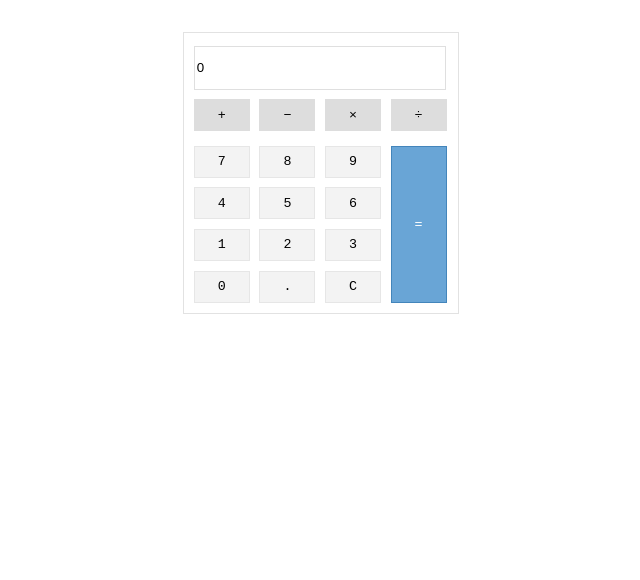
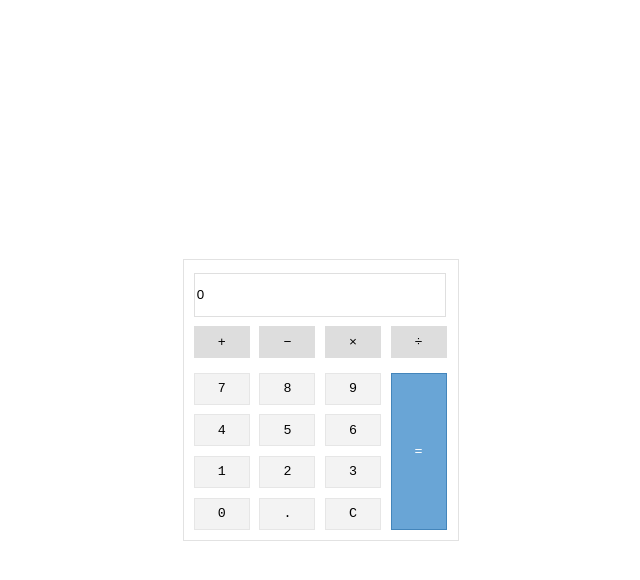
Before and after one commit to arpad58/calculator, a plain HTML site: page index.html in a window 1280 px wide. Shown: the whole page, without its empty margins (319-959 px from the left). Drawn offline with Linux system fonts and the light colour scheme.

Commit message:
center with flex

```diff
--- a/calculator.css
+++ b/calculator.css
@@ -2,6 +2,14 @@ body{
     padding: 0;
     margin: 0;
     box-sizing: border-box;
+
+}
+
+.container {
+    display: flex;
+    justify-content: center;
+    align-items: center;
+    height: 100vh;
 }
 
 .calculator {
@@ -9,9 +17,8 @@ body{
    border: 1px solid rgb(226, 226, 226);
    height: 16.9rem;
    padding: .3rem;
-   margin: auto;
-   margin-top: 2rem;
 }
+
 
 #display {
     border: 1px solid rgb(223, 223, 223);
--- a/index.html
+++ b/index.html
@@ -29,6 +29,7 @@
     A C gomb törli az input mező tartamát
    -->
 
+    <div class="container">
         <div class="calculator">
             <div class="output">
                 <input class="disp" type="text" name="" id="display" value="0">
@@ -68,9 +69,8 @@
                 <div class="equal">
                     <button class="btn btne btn-equal=" type="button">=</button>
                 </div>
-
             </div>
-
+        </div>
     </div>
 
     <script src="./calculator.js"></script>
```
Lines whose indentation alone changed are shown as unchanged.
